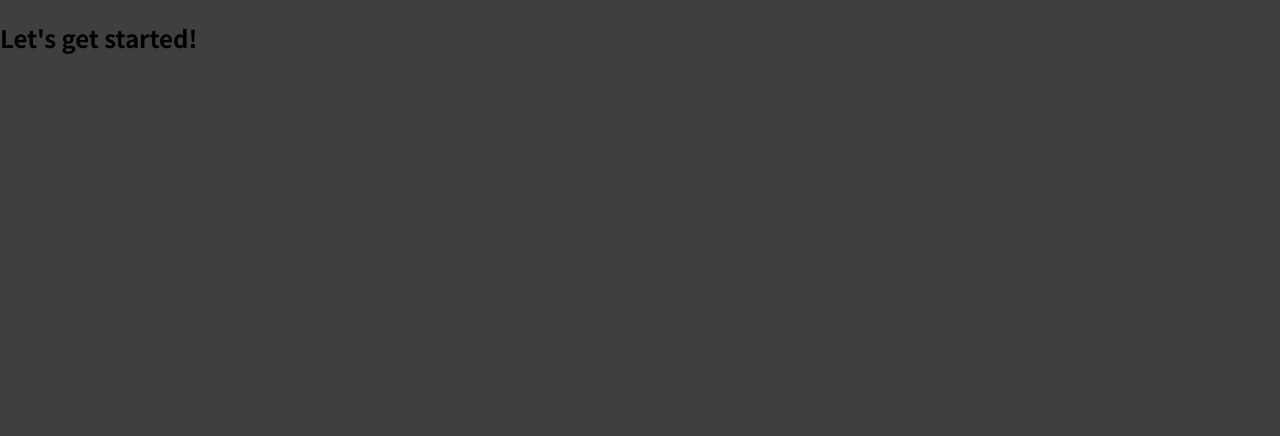
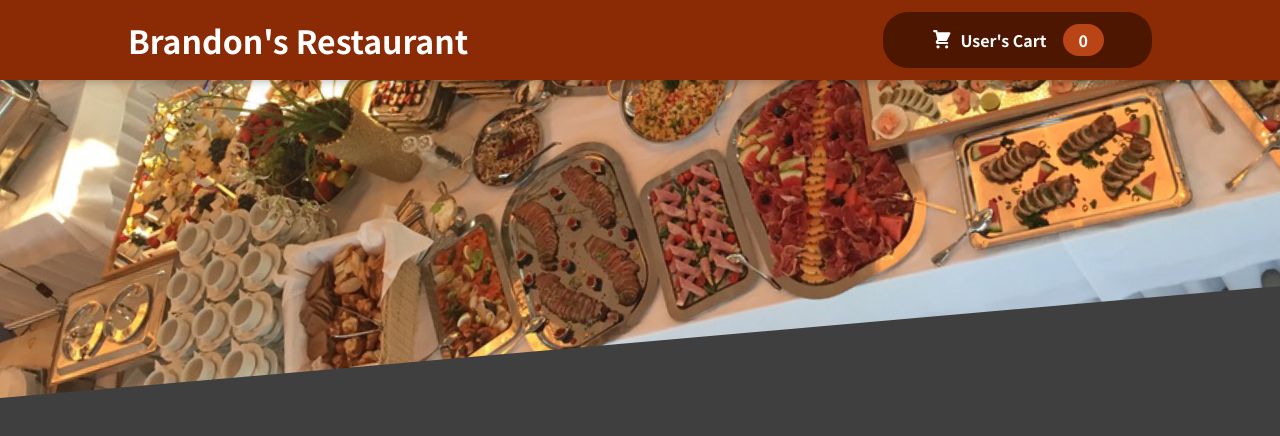
Before and after one commit to aintnorunnin/FoodOrderApp, a React (Create React App) app: page / in a window 1280 px wide. Shown: the top 436 px of the page. Built offline with nearby package versions, Linux system fonts and the light colour scheme.

Commit message:
Add Header components with cart button

```diff
--- a/src/App.js
+++ b/src/App.js
@@ -1,8 +1,11 @@
+import React from "react";
+import Header from "./components/Header/Header";
+
 function App() {
   return (
-    <div>
-      <h2>Let's get started!</h2>
-    </div>
+    <React.Fragment>
+      <Header />
+    </React.Fragment>
   );
 }
 
--- /dev/null
+++ b/src/components/Cart/CartIcon.js
@@ -0,0 +1,13 @@
+const CartIcon = () => {
+    return (
+      <svg
+        xmlns='http://www.w3.org/2000/svg'
+        viewBox='0 0 20 20'
+        fill='currentColor'
+      >
+        <path d='M3 1a1 1 0 000 2h1.22l.305 1.222a.997.997 0 00.01.042l1.358 5.43-.893.892C3.74 11.846 4.632 14 6.414 14H15a1 1 0 000-2H6.414l1-1H14a1 1 0 00.894-.553l3-6A1 1 0 0017 3H6.28l-.31-1.243A1 1 0 005 1H3zM16 16.5a1.5 1.5 0 11-3 0 1.5 1.5 0 013 0zM6.5 18a1.5 1.5 0 100-3 1.5 1.5 0 000 3z' />
+      </svg>
+    );
+  };
+
+  export default CartIcon;
--- /dev/null
+++ b/src/components/Header/Header.js
@@ -0,0 +1,20 @@
+import React from "react";
+import css from "./Header.module.css";
+import mealImage from "../../static/meals.jpg";
+import HeaderCartButton from "./HeaderCartButton";
+
+const Header = () => {
+  return (
+    <React.Fragment>
+      <header className={css.header}>
+          <h1>Brandon's Restaurant</h1>
+      <HeaderCartButton />
+      </header>
+      <div className={css["main-image"]}>
+        <img src={mealImage} alt="Food on dining table"></img>
+      </div>
+    </React.Fragment>
+  );
+};
+
+export default Header;
--- /dev/null
+++ b/src/components/Header/Header.module.css
@@ -0,0 +1,29 @@
+.header {
+    position: fixed;
+    top: 0;
+    left: 0;
+    width: 100%;
+    height: 5rem;
+    background-color: #8a2b06;
+    color: white;
+    display: flex;
+    justify-content: space-between;
+    align-items: center;
+    padding: 0 10%;
+    box-shadow: 0 2px 8px rgba(0, 0, 0, 0.25);
+    z-index: 10;
+  }
+
+  .main-image {
+    width: 100%;
+    height: 25rem;
+    z-index: 0;
+    overflow: hidden;
+  }
+
+  .main-image img {
+    width: 110%;
+    height: 100%;
+    object-fit: cover;
+    transform: rotateZ(-5deg) translateY(-4rem) translateX(-1rem);
+  }
--- /dev/null
+++ b/src/components/Header/HeaderCart.module.css
@@ -0,0 +1,59 @@
+.button {
+  cursor: pointer;
+  font: inherit;
+  border: none;
+  background-color: #4d1601;
+  color: white;
+  padding: 0.75rem 3rem;
+  display: flex;
+  justify-content: space-around;
+  align-items: center;
+  border-radius: 25px;
+  font-weight: bold;
+}
+
+.button:hover,
+.button:active {
+  background-color: #2c0d00;
+}
+
+.icon {
+  width: 1.35rem;
+  height: 1.35rem;
+  margin-right: 0.5rem;
+}
+
+.badge {
+  background-color: #b94517;
+  padding: 0.25rem 1rem;
+  border-radius: 25px;
+  margin-left: 1rem;
+  font-weight: bold;
+}
+
+.button:hover .badge,
+.button:active .badge {
+  background-color: #92320c;
+}
+
+.bump {
+  animation: bump 300ms ease-out;
+}
+
+@keyframes bump {
+  0% {
+    transform: scale(1);
+  }
+  10% {
+    transform: scale(0.9);
+  }
+  30% {
+    transform: scale(1.1);
+  }
+  50% {
+    transform: scale(1.15);
+  }
+  100% {
+    transform: scale(1);
+  }
+}
--- /dev/null
+++ b/src/components/Header/HeaderCartButton.js
@@ -0,0 +1,16 @@
+import React, { useContext } from "react";
+import CartIcon from "../Cart/CartIcon";
+import CartContext from "../context/CartContext";
+import css from "./HeaderCart.module.css";
+
+const HeaderCartButton = (props) => {
+    const cartCxt = useContext(CartContext);
+
+  return <button className={css.button}>
+      <span className={css.icon}><CartIcon /></span>
+      <span>User's Cart</span>
+      <span className={css.badge}>{cartCxt.cart.length}</span>
+  </button>;
+};
+
+export default HeaderCartButton;
--- /dev/null
+++ b/src/components/context/CartContext.js
@@ -0,0 +1,26 @@
+import React, { useState } from "react";
+
+const CartContext = React.createContext({
+  cart: [],
+});
+
+export const CartContextProvider = (props) => {
+  const [cart, setCart] = useState([]);
+
+  const addItemToCart = (item) => {
+    setCart((prevCart) => {
+      return [...prevCart, item];
+    });
+  };
+  const cartCxt = {
+    cart: cart,
+  };
+
+  return (
+    <CartContext.Provider value={cartCxt}>
+      {props.children}
+    </CartContext.Provider>
+  );
+};
+
+export default CartContext;
--- a/src/index.js
+++ b/src/index.js
@@ -1,6 +1,12 @@
-import ReactDOM from 'react-dom';
+import ReactDOM from "react-dom";
 
-import './index.css';
-import App from './App';
+import "./index.css";
+import App from "./App";
+import { CartContextProvider } from "./components/context/CartContext";
 
-ReactDOM.render(<App />, document.getElementById('root'));
+ReactDOM.render(
+  <CartContextProvider>
+    <App />
+  </CartContextProvider>,
+  document.getElementById("root")
+);
```
Also changed, not shown: src/static/meals.jpg (added), 1 other file (tests, documents, lock files or other folders).
